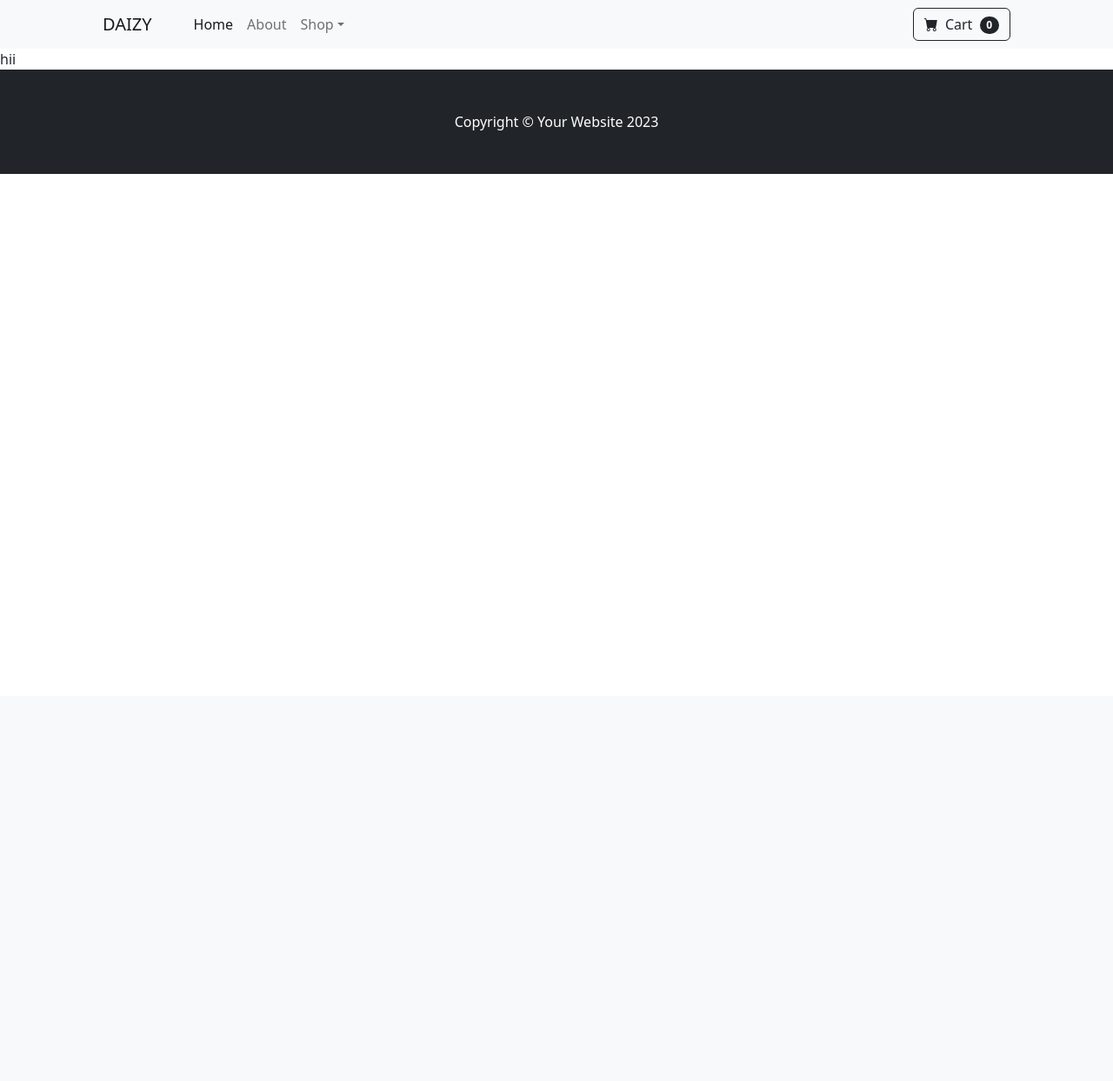
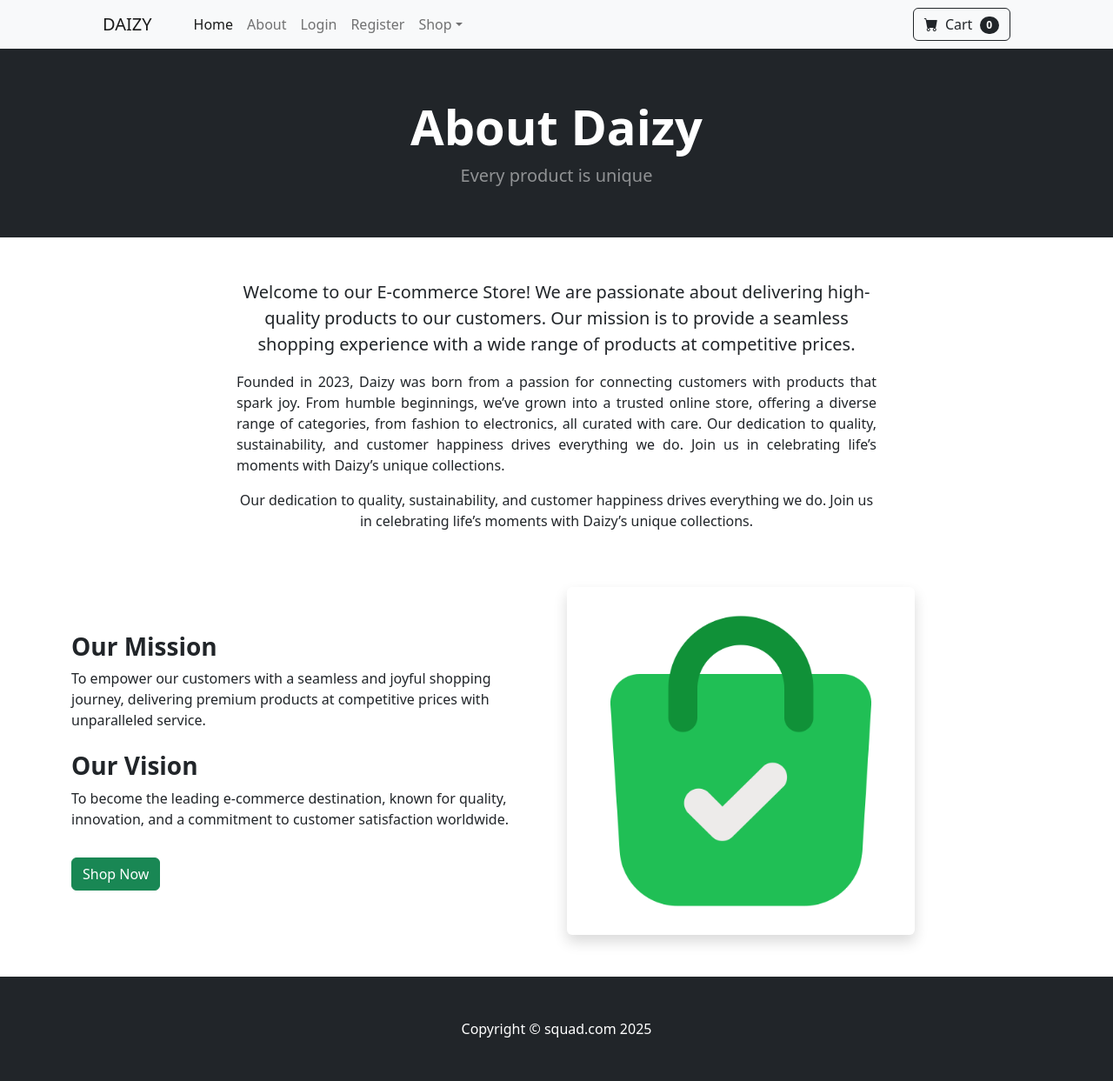
Before and after one commit to shivam70301/E-Commerce, a Django app: page /about/ in a window 1280 px wide. Shown: the whole page at 87% size. Before the commit the page ends 200 px from the top, so only its background shows below. Run offline with Django 5.2, Linux system fonts and the light colour scheme; some libraries are stand-ins or nearby versions.

Commit message:
login and logout done

```diff
--- a/store/templates/about.html
+++ b/store/templates/about.html
@@ -1,5 +1,55 @@
 {% extends 'base.html' %}
+{% load static %}
+{% block content %}
+        <!-- Header-->
+        <header class="bg-dark py-2">
+            <div class="container px-4 px-lg-5 my-5">
+                <div class="text-center text-white">
+                    <h1 class="display-4 fw-bolder">About Daizy</h1>
+                    <p class="lead fw-normal text-white-50 mb-0">Every product is unique</p>
+                </div>
+            </div>
+        </header>
 
-{% block content %}
-hii
+    <div class="container my-5">
+        <div class="row">
+            <div class="col-lg-8 mx-auto text-center">
+
+                <p class="lead">
+                    Welcome to our E-commerce Store! We are passionate about delivering high-quality products to our customers.
+                    Our mission is to provide a seamless shopping experience with a wide range of products at competitive prices.
+                </p>
+                <p align="justify">
+                    Founded in 2023, Daizy was born from a passion for connecting customers with products that spark joy. From humble beginnings, we’ve grown into a trusted online store, offering a diverse range of categories, from fashion to electronics, all curated with care.
+                    Our dedication to quality, sustainability, and customer happiness drives everything we do. Join us in celebrating life’s moments with Daizy’s unique collections.
+
+                </p>
+                <p>
+                    Our dedication to quality, sustainability, and customer happiness drives everything we do. Join us in celebrating life’s moments with Daizy’s unique collections.
+                </p>
+            </div>
+        </div>
+    </div>
+
+ <!-- Mission and Vision Section -->
+    <div class="container my-5">
+    <div class="row align-items-center mb-5">
+        <div class="col-lg-6">
+            <h2 class="h3 fw-bold">Our Mission</h2>
+            <p>
+                To empower our customers with a seamless and joyful shopping journey, delivering premium products at competitive prices with unparalleled service.
+            </p>
+            <h2 class="h3 fw-bold mt-4">Our Vision</h2>
+            <p>
+                To become the leading e-commerce destination, known for quality, innovation, and a commitment to customer satisfaction worldwide.
+            </p>
+            <a href="{% url 'home' %}" class="btn btn-success mt-3">Shop Now</a>
+        </div>
+        <div class="col-lg-6">
+            <img src="{% static 'assets/favicon.ico' %}" class="img-fluid rounded shadow" alt="Daizy Mission" style="max-height: 400px; object-fit: cover;">
+        </div>
+
+    </div>
+    </div>
+
 {% endblock %}
--- a/store/templates/base.html
+++ b/store/templates/base.html
@@ -18,13 +18,22 @@
     <body>
         {% include 'navbar.html' %}
 
+        {% if messages %}
+            {% for message in messages %}
+                <div class="alert alert-warning alert-dismissible fade show" role="alert">
+                    <strong>{{ message }}</strong>
+                    <button type="button" class="btn-close" data-bs-dismiss="alert" aria-label="Close"></button>
+                </div>
+            {% endfor %}
+        {% endif %}
+
         {% block content %}
         {% endblock %}
 
 
             <!-- Footer-->
         <footer class=" py-5 bg-dark">
-            <div class="container"><p class="m-0 text-center text-white">Copyright &copy; Your Website 2023</p></div>
+            <div class="container"><p class="m-0 text-center text-white">Copyright &copy; squad.com 2025</p></div>
         </footer>
         <!-- Bootstrap core JS-->
         <script src="https://cdn.jsdelivr.net/npm/bootstrap@5.2.3/dist/js/bootstrap.bundle.min.js"></script>
--- a/store/templates/home.html
+++ b/store/templates/home.html
@@ -5,7 +5,7 @@
         <header class="bg-dark py-2">
             <div class="container px-4 px-lg-5 my-5">
                 <div class="text-center text-white">
-                    <h1 class="display-4 fw-bolder">Shop in style</h1>
+                    <h1 class="display-4 fw-bolder">Shop in no</h1>
                     <p class="lead fw-normal text-white-50 mb-0">With this shop hompeage template</p>
                 </div>
             </div>
@@ -18,7 +18,7 @@
 
 
                     {% for product in products %}
-                       {% if product.is_sale%}
+                       {% if product.is_sale %}
                             <div class="col mb-5">
                                 <div class="card h-100">
                                     <!-- Sale badge-->
--- a/store/templates/navbar.html
+++ b/store/templates/navbar.html
@@ -8,6 +8,14 @@
                     <ul class="navbar-nav me-auto mb-2 mb-lg-0 ms-lg-4">
                         <li class="nav-item"><a class="nav-link active" aria-current="page" href="{% url 'home' %}">Home</a></li>
                         <li class="nav-item"><a class="nav-link" href="{% url 'about' %}">About</a></li>
+
+                    {% if user.is_authenticated %}
+                        <li class="nav-item"><a class="nav-link" href="{% url 'logout' %}">Logout</a></li>
+                    {% else %}
+                        <li class="nav-item"><a class="nav-link" href="{% url 'login' %}">Login</a></li>
+                        <li class="nav-item"><a  class="nav-link" href="{% url 'register' %}">Register</a></li>
+                    {% endif %}
+
                         <li class="nav-item dropdown">
                             <a class="nav-link dropdown-toggle" id="navbarDropdown" href="#" role="button" data-bs-toggle="dropdown" aria-expanded="false">Shop</a>
                             <ul class="dropdown-menu" aria-labelledby="navbarDropdown">
--- a/store/urls.py
+++ b/store/urls.py
@@ -5,4 +5,7 @@ from . import views
 urlpatterns = [
     path('', views.home, name='home'),
     path('about/', views.about, name='about'),
+    path('login/', views.login_user, name='login'),
+    path('logout/', views.logout_user, name='logout'),
+    path('register/', views.register_user, name='register'),
 ]
--- a/store/views.py
+++ b/store/views.py
@@ -1,5 +1,10 @@
-from django.shortcuts import render
+from django.shortcuts import render,redirect
 from .models import Product
+from django.contrib.auth import authenticate, login, logout
+from django.contrib import messages
+from django.contrib.auth.models import User
+from django.contrib.auth.forms import UserCreationForm
+from django import forms
 # Create your views here.
 
 
@@ -9,3 +14,32 @@ def home(request):
 
 def about(request):
     return render(request, 'about.html', {})
+
+def login_user(request):
+    if request.method == "POST":
+        username = request.POST.get('username')
+        password = request.POST.get('password')
+
+        user = authenticate(request, username=username, password=password )
+
+        if user is not None :
+            login(request,user)
+            messages.success(request, "🚀 You’re in! Let’s turn your wishlist into reality.")
+            return redirect('home')
+        else:
+            messages.success(request, "🕵️Error mystery in progress. Retry while we investigate!")
+            return redirect('login')
+    else:
+        return render (request, 'login.html',{})
+
+def logout_user(request):
+    logout(request)
+    messages.success(request, "🎒Journey paused. Don’t worry, your favorites are safe with us")
+    return redirect('home')
+
+#User Registration
+def register_user(request):
+    messages.success(request,"✨ You’re one step away from something amazing. Let’s get you started!")
+    return render(request, 'register.html')
+
+#🌟 Account created. Adventures in shopping await you!
```
Also changed, not shown: store/templates/login.html (added, +48 -0 lines), store/templates/register.html (added, +8 -0 lines), db.sqlite3, static/assets/favicon.ico.
